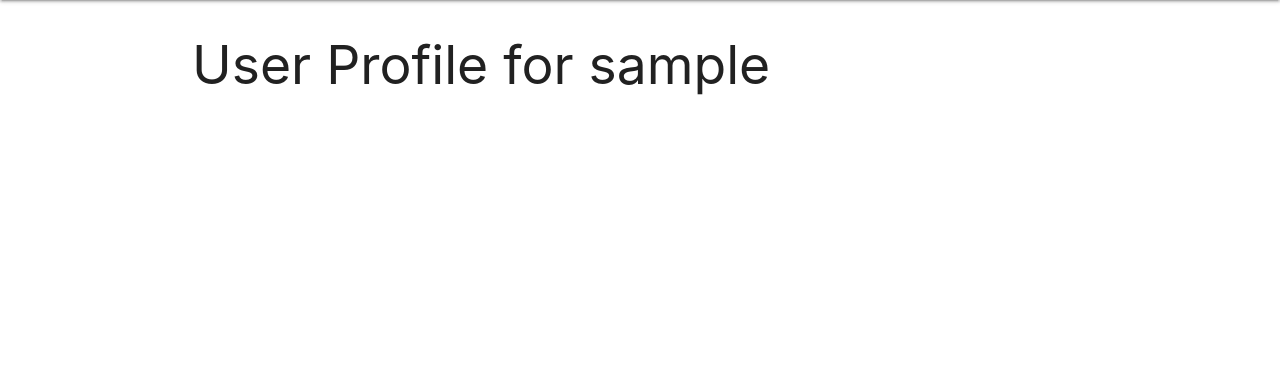
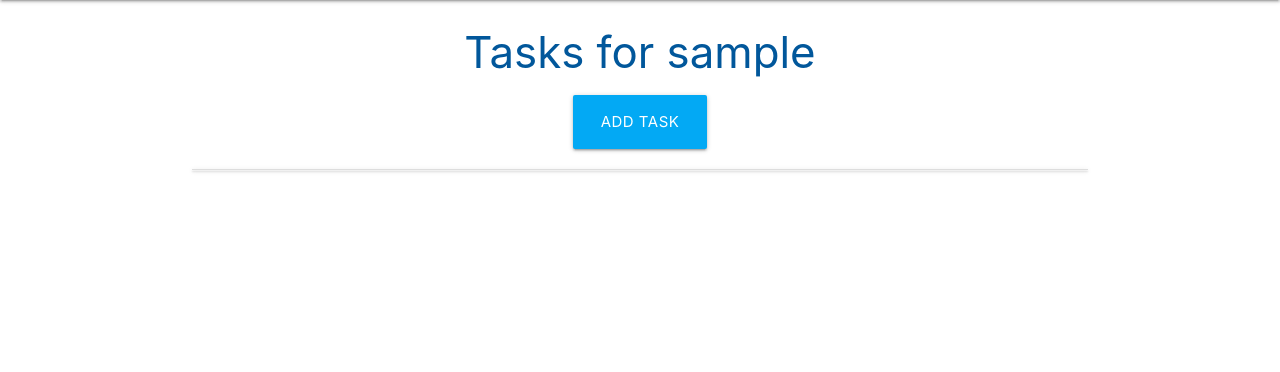
Before and after one commit to Wings30306/flask-task-manager, a Flask app: page /profile in a window 1280 px wide. Shown: the part 64-436 px from the top of the page. Run offline with Flask 2, Linux system fonts and the light colour scheme; the visitor is signed in with stand-in values (Sample User, id 1); data comes from the database, SQL or seed files in the repository; data that the repository does not hold is empty.

Commit message:
remove home page, users need to be logged in to view and create their own tasks only

```diff
--- a/taskmanager/routes.py
+++ b/taskmanager/routes.py
@@ -28,16 +28,9 @@ def logout_required(f):
     @wraps(f)
     def decorated_function(*args, **kwargs):
         if session.get("user") is not None:
-            return redirect(url_for('profile'))
+            return redirect(url_for('home'))
         return f(*args, **kwargs)
     return decorated_function
-
-
-@app.route("/")
-def home():
-    tasks = list(Task.query.all())
-    print(tasks)
-    return render_template("tasks.html", tasks=tasks)
 
 
 # Authentication routes
@@ -68,7 +61,7 @@ def register():
             user_created = User.query.filter_by(username=username).first()
             print("Created user: ", user_created)
             session["user"] = username
-            return redirect("profile")
+            return redirect("home")
 
     return render_template("register.html")
 
@@ -91,18 +84,19 @@ def login():
             return redirect("login")
         else:  # username exist and password is correct
             session["user"] = username
-            return redirect("profile")
+            return redirect(url_for("home"))
     return render_template("login.html")
 
-
+@app.route("/", methods=["GET", "POST"])
 @app.route("/profile", methods=["GET", "POST"])
 @login_required
-def profile():
+def home():
     """
     Show user's profile page when logged in
     """
     user = User.query.filter_by(username=session["user"]).first()
-    return render_template("profile.html", user=user)
+    tasks = Task.query.filter_by(task_owner_id=user.id)
+    return render_template("profile.html", user=user, tasks=tasks)
 
 
 @app.route("/logout")
@@ -116,15 +110,20 @@ def logout():
 
 
 # Task routes
+@login_required
 @app.route("/add_task", methods=["GET", "POST"])
 def add_task():
     if request.method == "POST":
+        user = User.query.filter_by(username=session["user"]).first()
+        print(user)
         task = Task(
             task_name=request.form.get("task_name"),
             task_description=request.form.get("task_description"),
             is_urgent=bool(True if request.form.get("is_urgent") else False),
             due_date=request.form.get("due_date"),
-            category_id=request.form.get("category_id"))
+            category_id=request.form.get("category_id"),
+            task_owner_id=user.id,
+            )
         db.session.add(task)
         db.session.commit()
         return redirect(url_for('home'))
--- a/taskmanager/templates/profile.html
+++ b/taskmanager/templates/profile.html
@@ -1,4 +1,46 @@
-{% extends "base.html" %}
+{% extends 'base.html' %}
 {% block content %}
-<h2>User Profile for {{ user.username }}</h2>
+
+<h3 class="light-blue-text text-darken-4 center-align">Tasks for {{ user.username }}</h3>
+
+<div class="row">
+    <div class="col s12 center-align">
+        <a href="{{ url_for('add_task') }}" class="btn-large light-blue darken_2">
+            Add Task
+        </a>
+    </div>
+</div>
+<div class="row">
+    <ul class="collapsible">
+        {% for task in tasks|sort(attribute="due_date") %}
+        <li>
+            <div class="collapsible-header white-text light-blue"><strong>
+                {{ task.task_name }}
+                {% if task.is_urgent %}
+                <em> - URGENT!</em>
+                {% endif %}
+            </strong> - {{ task.due_date.strftime("%d %B, %Y") }}</div>
+            <div class="collapsible-body">
+                <strong>{{ task.category }}</strong>
+                <p>{{ task.task_description }}</p>
+                <p class="buttons">
+                    <a href="{{ url_for('edit_task', task_id=task.id) }}" class="btn green">Update</a>
+                    <a href="#delete-{{ task.id }}" class="btn red modal-trigger">Delete</a>
+                </p>
+            </div>
+        </li>
+        <div id="delete-{{ task.id }}" class="modal">
+            <div class="modal-content">
+                <h4>Are you sure?</h4>
+                <p>This action will permanently delete the category {{ task.task_name }}!</p>
+            </div>
+            <div class="modal-footer">
+                <a href="" class="modal-close waves-effect waves-green btn-flat">Cancel</a>
+                <a href="{{ url_for('delete_task', task_id=task.id) }}" class="btn red">Delete</a>
+            </div>
+        </div>
+        {% endfor %}
+    </ul>
+</div>
+
 {% endblock %}
```
Also changed, not shown: taskmanager/templates/tasks.html (deleted, +0 -46 lines).
